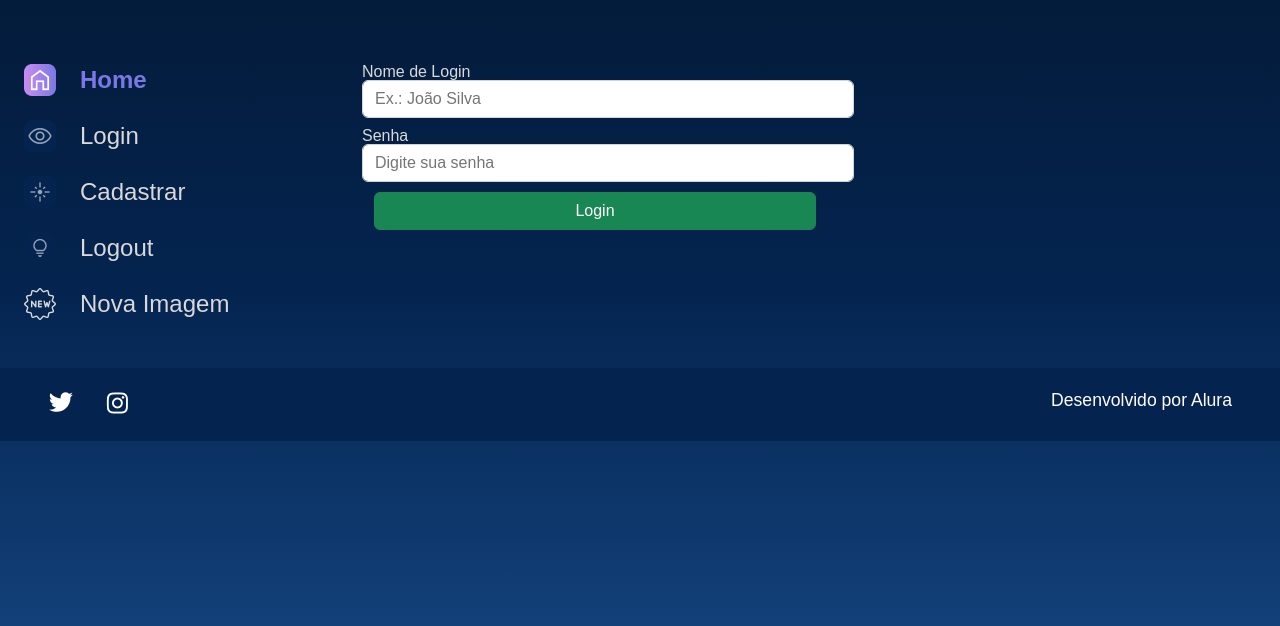
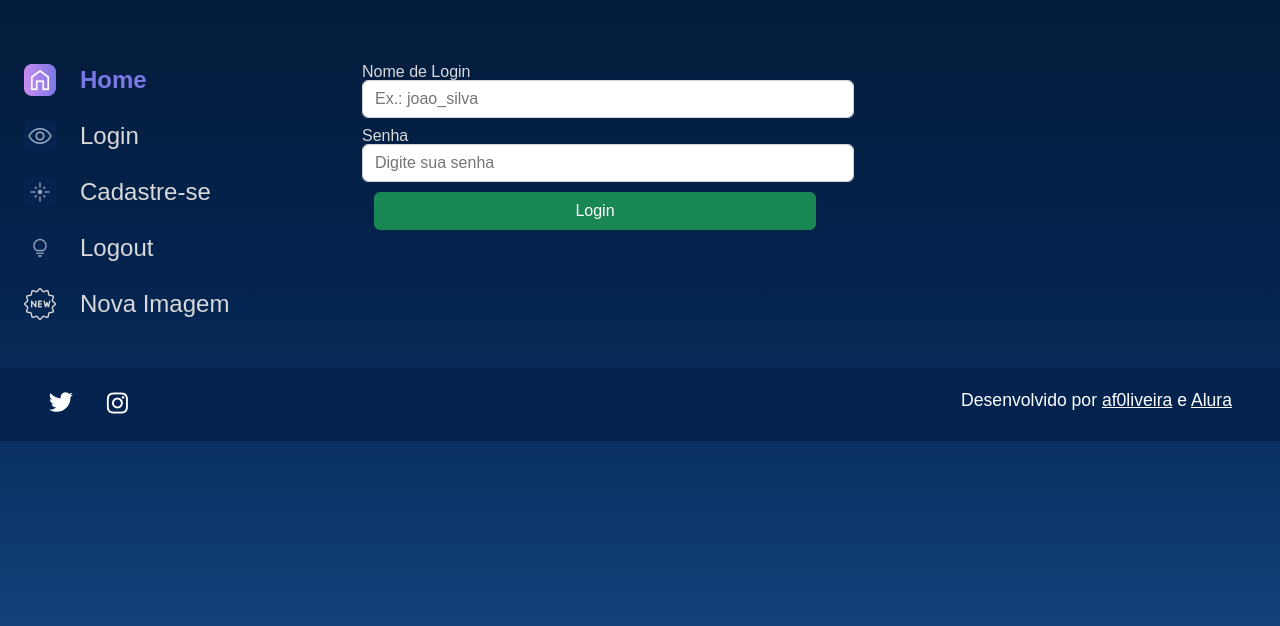
Before and after one commit to af0liveira/alura-space, a Django app: page /login in a window 1280 px wide. Shown: the part 114-740 px from the top of the page. Run offline with Django 4.2, Linux system fonts and the light colour scheme.

Commit message:
Minor bugfixes.

```diff
--- a/apps/users/forms.py
+++ b/apps/users/forms.py
@@ -8,7 +8,7 @@ class LoginForm(forms.Form):
         widget=forms.TextInput(
             attrs={
                 'class': 'form-control',
-                'placeholder': 'Ex.: João Silva',
+                'placeholder': 'Ex.: joao_silva',
             }
         )
     )
@@ -32,7 +32,7 @@ class SignupForm(forms.Form):
         widget=forms.TextInput(
             attrs={
                 'class': 'form-control',
-                'placeholder': 'Ex.: João Silva',
+                'placeholder': 'Ex.: joao_silva',
             }
         )
     )
--- a/templates/partials/_footer.html
+++ b/templates/partials/_footer.html
@@ -8,5 +8,9 @@
             <img src="{% static 'assets/ícones/1x/instagram.png' %}" alt="ícone instagram">
         </a>
     </div>
-    <p class="rodape__texto">Desenvolvido por Alura</p>
+    <p class="rodape__texto">Desenvolvido por
+        <a href="https://github.com//af0liveira" style="color: #FFFFFF;">af0liveira</a>
+        e
+        <a href="https://www.alura.com.br" style="color: #FFFFFF;">Alura</a>
+    </p>
 </footer>
--- a/templates/partials/_menu.html
+++ b/templates/partials/_menu.html
@@ -3,7 +3,7 @@
     <nav class="menu-lateral__navegacao">
         <a href="{% url 'index' %}"><img src="{% static 'assets/ícones/1x/Home - ativo.png' %}"> Home</a>
         <a href="{% url 'login' %}"><img src="{% static 'assets/ícones/1x/Mais vistas - inativo.png' %}"> Login</a>
-        <a href="{% url 'signup' %}"><img src="{% static 'assets/ícones/1x/Novas - inativo.png' %}"> Cadastrar</a>
+        <a href="{% url 'signup' %}"><img src="{% static 'assets/ícones/1x/Novas - inativo.png' %}"> Cadastre-se</a>
         <a href="{% url 'logout' %}"><img src="{% static 'assets/ícones/1x/Surpreenda-me - inativo.png' %}"> Logout</a>
         <a href="{% url 'add_image' %}"><img src="{% static 'assets/ícones/1x/new.png' %}"> Nova Imagem</a>
     </nav>
```
